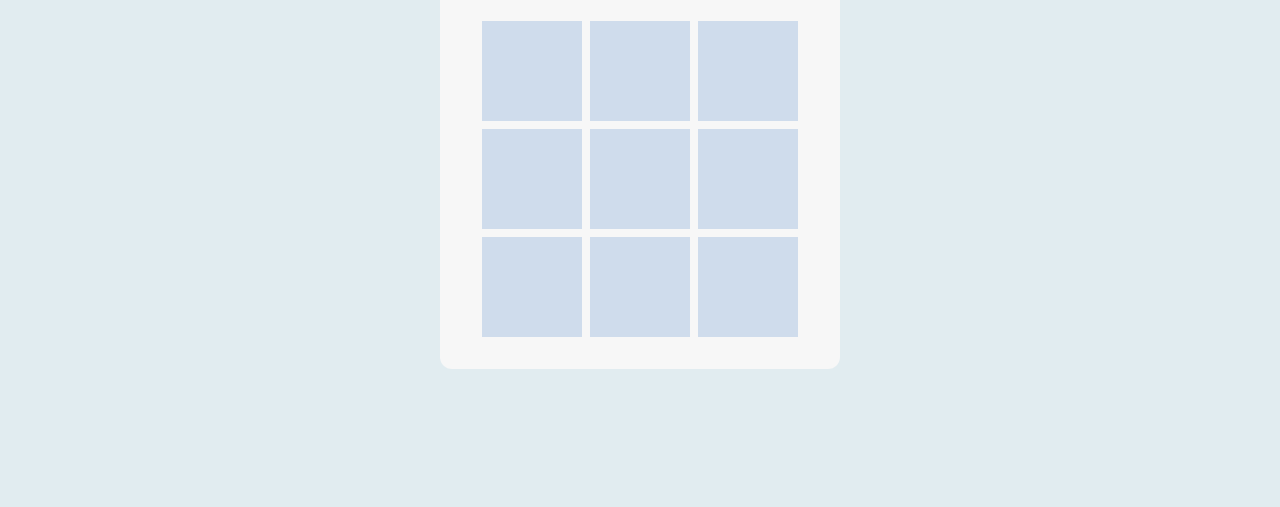
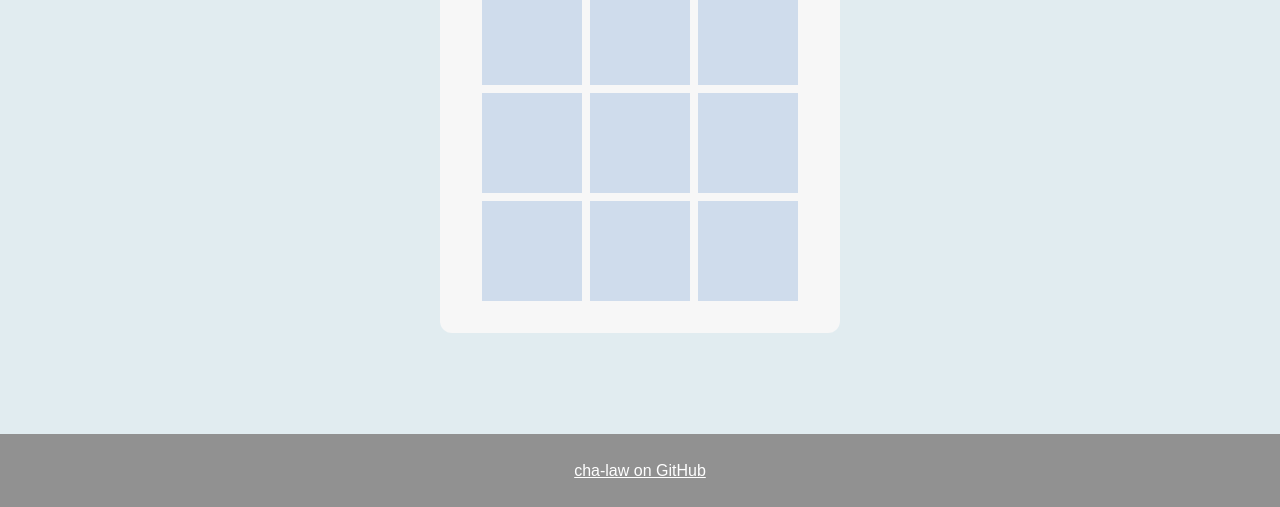
Before and after one commit to cha-law/tic-tac-toe, a plain HTML site: page index.html in a window 1280 px wide. Shown: the part 293-800 px from the top of the page. Drawn offline with Linux system fonts and the light colour scheme.

Commit message:
Added credits in footer

```diff
--- a/index.html
+++ b/index.html
@@ -9,6 +9,7 @@
     <script src="./script.js" defer></script>
 </head>
 <body>
+    <div>
         <div class="tictactoe-wrapper">
             <h1>Tic Tac Toe</h1>
             <div class="win-content">
@@ -37,5 +38,10 @@
                 </tr>
             </table>
         </div>
+    </div>
+
+    <footer>
+        <a href="https://github.com/cha-law/tic-tac-toe" rel="noreferrer noopener">cha-law on GitHub</a>
+    </footer>
 </body>
 </html>
--- a/style.css
+++ b/style.css
@@ -11,8 +11,16 @@ body {
     width: 100vw;
     display: flex;
     align-items: center;
+    justify-content: space-between;
+    flex-direction: column;
+    background-color: #e1ecf0;
+}
+
+body > div {
+    display: flex;
+    align-items: center;
     justify-content: center;
-    background-color: #e1ecf0;
+    height: 100%;
 }
 
 .tictactoe-wrapper {
@@ -109,3 +117,15 @@ button:hover {
 .win:hover {
     background-color: #e1e4cf;
 }
+
+footer {
+    display: flex;
+    align-items: center;
+    justify-content: center;
+    background-color: #919191;
+    width: 100vw;
+    height: 10vh;
+}
+footer a {
+    color: white;
+}
```
Lines whose indentation alone changed are shown as unchanged.
